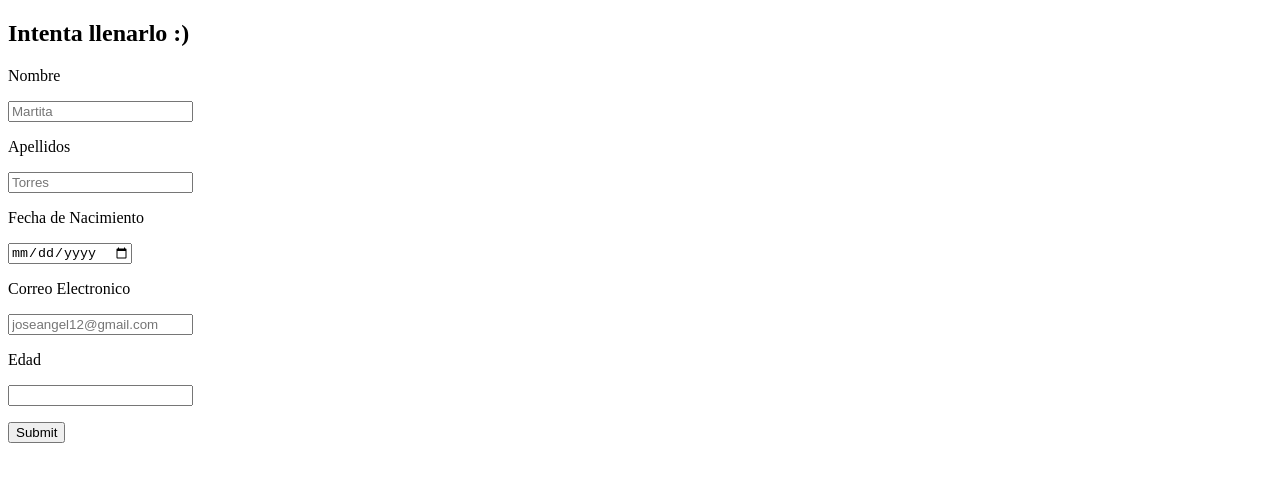
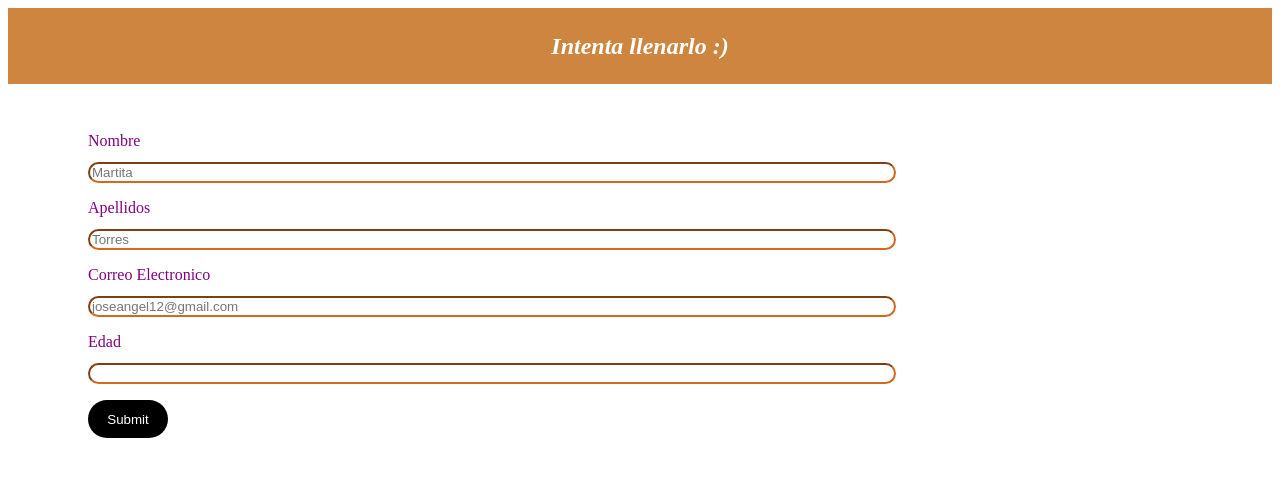
Before and after one commit to nemo2109/Drlling-9-CSS-Avanzado, a plain HTML site: page index.html in a window 1280 px wide. Drawn offline with Linux system fonts and the light colour scheme.

Commit message:
Inicializacion de estilos y modificacion de index

```diff
--- a/index.html
+++ b/index.html
@@ -18,29 +18,25 @@
         <nav class="menu__navegation">
             <div class="menu__navegation__box">
                 <form action="" class="menu__navegation__box__forma">
-                    <label for="name">Nombre</label>
+                    <label for="name" class="menu__navegation__label">Nombre</label>
                     <p class="menu__navegation__box__parrafo">
-                        <input type="text" class=""
+                        <input type="text" class="menu__navegation__box__boton"
                         placeholder="Martita" required>
                     </p>
-                    <label for="name">Apellidos</label>
+                    <label for="name" class="menu__navegation__label">Apellidos</label>
                     <p class="menu__navegation__box__parrafo">
-                        <input type="text" class="" placeholder="Torres" required>
+                        <input type="text" class="menu__navegation__box__boton" placeholder="Torres" required>
                     </p>
-                    <label for="name">Fecha de Nacimiento</label>
+                    <label for="name" class="menu__navegation__label">Correo Electronico</label>
                     <p class="menu__navegation__box__parrafo">
-                        <input type="date" class="" required>
+                        <input type="email" class="menu__navegation__box__boton" placeholder="joseangel12@gmail.com" required>
                     </p>
-                    <label for="name">Correo Electronico</label>
+                    <label for="" class="menu__navegation__label">Edad</label>
                     <p class="menu__navegation__box__parrafo">
-                        <input type="email" class="" placeholder="joseangel12@gmail.com" required>
-                    </p>
-                    <label for="">Edad</label>
-                    <p class="menu__navegation__box__parrafo">
-                        <input type="number" class="" required>
+                        <input type="number" class="menu__navegation__box__boton" required>
                     </p>
 
-                    <input type="submit" class="menu__navegation__box__forma">
+                    <input type="submit" class="menu__navegation__box__botton">
 
 
                 </form>
--- a/style.scss
+++ b/style.scss
@@ -0,0 +1,46 @@
+.header{
+    background-color: peru;
+    padding: 0.3rem;
+    &__navegation{
+        &__titulo{
+            color: white;
+            font-style: italic;
+            text-align: center;
+        }
+    }
+}
+
+.menu{
+    &__navegation{
+        &__box{
+            margin-left: 5rem;
+            margin-top: 3rem;
+
+                &__boton{
+                    width: 50rem;
+                    border-color: chocolate;
+                    border-radius: 5rem;
+                }
+                &__botton{
+                   width: 5rem;
+                   border-color: white;
+                   border-style: none;
+                   background-color: black;
+                   color: white;
+                   text-align: center;
+                   border-radius: 2rem;
+                   padding: 1%;
+
+                }
+                &__parrafo{
+                    margin-top: 1%;
+                }
+
+        }
+        &__label{
+            color: purple;
+            margin-bottom: 0%;
+        }
+
+    }
+}
```
Also changed, not shown: style.css, 1 other file.
